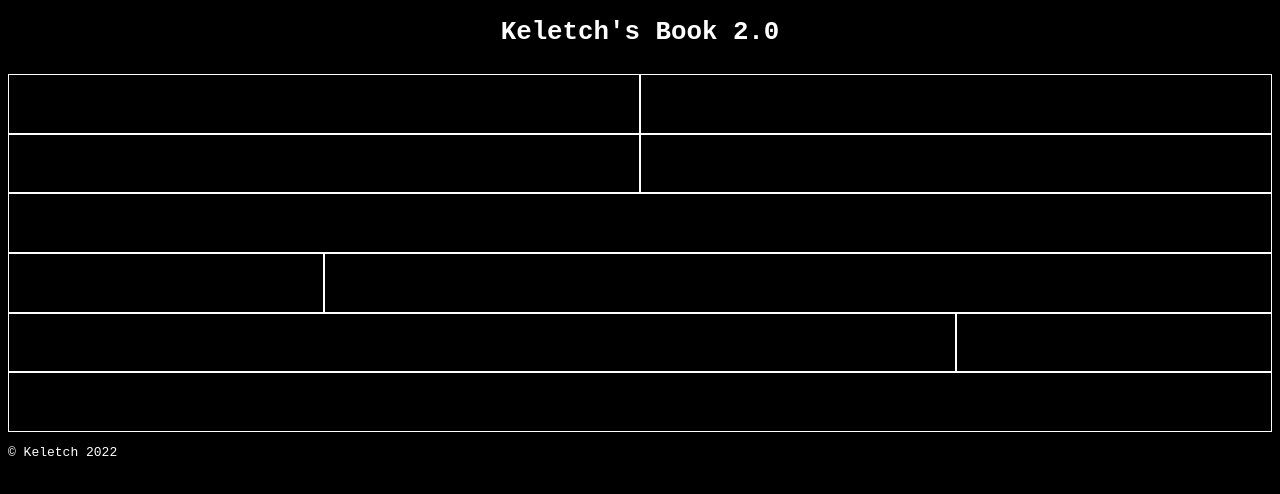
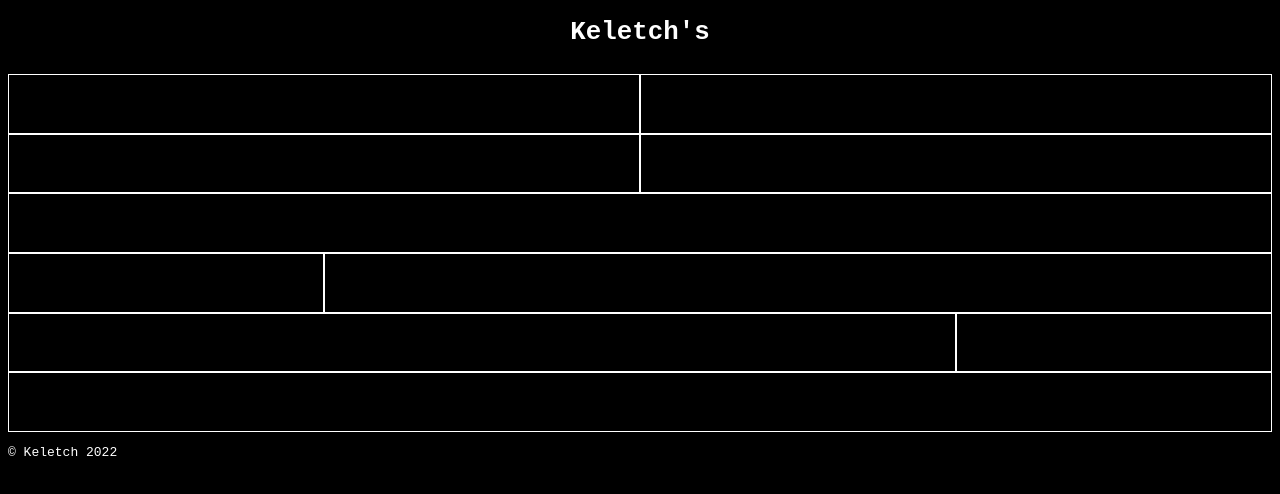
Before and after one commit to Keletch/book, a plain HTML site: page index.html in a window 1280 px wide. Drawn offline with Linux system fonts and the light colour scheme.

Commit message:
revertingName

```diff
--- a/index.html
+++ b/index.html
@@ -7,7 +7,7 @@
     <title>Keletch's Book</title>
 </head>
 <body>
-    <h1 class="headv">Keletch's Book 2.0</h1>
+    <h1 class="headv">Keletch's</h1>
     <div class="container">
         <div class="one"></div>
         <div class="two"></div>
```
